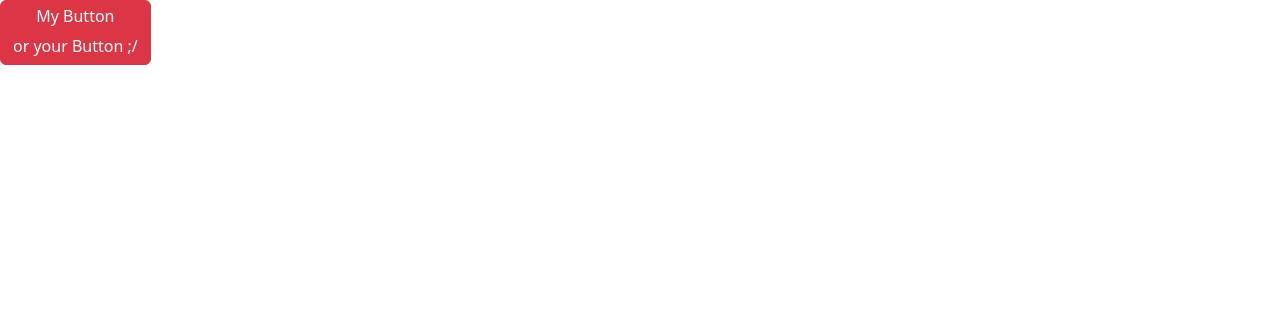
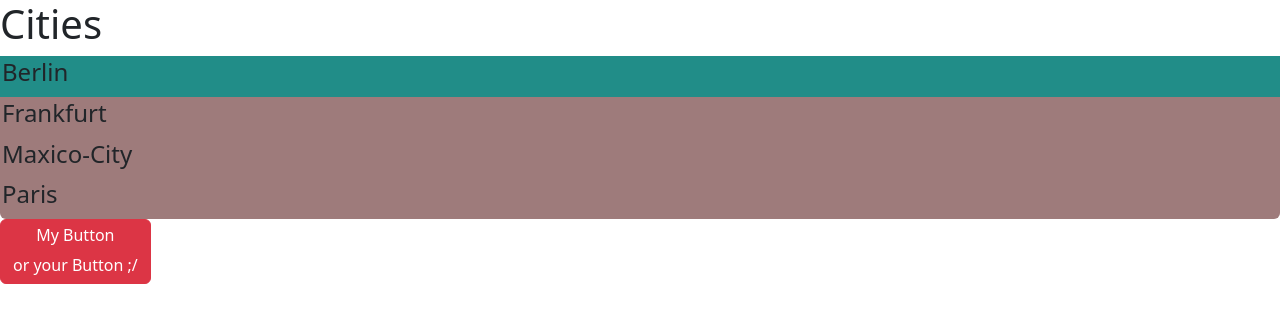
Before and after one commit to DevEljah/React_with_TypeScript, a React (Vite) app: page / in a window 1280 px wide. Shown: the top 322 px of the page. Built offline with nearby package versions, Linux system fonts and the light colour scheme.

Commit message:
styled-components

```diff
--- a/package.json
+++ b/package.json
@@ -9,9 +9,11 @@
     "preview": "vite preview"
   },
   "dependencies": {
+    "@types/styled-components": "^5.1.26",
     "bootstrap": "^5.2.3",
     "react": "^18.2.0",
-    "react-dom": "^18.2.0"
+    "react-dom": "^18.2.0",
+    "styled-components": "^5.3.9"
   },
   "devDependencies": {
     "@types/react": "^18.0.27",
--- a/src/App.tsx
+++ b/src/App.tsx
@@ -3,23 +3,24 @@ import { useState } from "react";
 import Alert from "./components/Alert";
 import MyButton from "./utils/MyButton";
 import styles from "./components/ListGroup/ListGroup.module.css";
+import ListGroup from "./components/ListGroup/ListGroup";
 
 function App() {
-  /* let items = ["Berlin", "Frankfurt", "Maxico-City", "Paris"];
+  let items = ["Berlin", "Frankfurt", "Maxico-City", "Paris"];
 
   const handleSelectItem = (item: string) => {
     console.log(item);
-  }; */
+  };
 
   const [toggle, setToggle] = useState(false);
 
   return (
     <>
-      {/* <ListGroup
+      <ListGroup
         items={items}
         heading="Cities"
         onSelectItem={handleSelectItem}
-      /> */}
+      />
       {toggle && (
         <Alert onClose={() => setToggle(false)}>
           Hey!
--- a/src/components/ListGroup/ListGroup.tsx
+++ b/src/components/ListGroup/ListGroup.tsx
@@ -1,4 +1,19 @@
 import { /* MouseEvent,*/ useState } from "react";
+import styled from "styled-components";
+
+interface ListItemProps {
+  active: boolean;
+}
+
+const List = styled.ul`
+  list-style: none;
+  background: #9e7b7b;
+  padding: 0px;
+`;
+const ListItem = styled.li<ListItemProps>`
+  padding: 2px;
+  background: ${(props) => (props.active ? "#218d88" : "none")};
+`;
 
 interface ListGroupProps {
   items: string[]; // an "array" of strings
@@ -11,7 +26,7 @@ function ListGroup({ items, heading, onSelectItem }: ListGroupProps) {
   // items = [];
 
   // let selectedIndex = 0;
-  const [selectedIndex, setSelectedIndex] = useState(-1);
+  const [selectedIndex, setSelectedIndex] = useState(0);
 
   // const [toggle, setToggle] = useState(true);
 
@@ -38,11 +53,12 @@ function ListGroup({ items, heading, onSelectItem }: ListGroupProps) {
       <h1> {heading} </h1>
       {/* {items.length === 0 ? <h4>No item foung</h4> : null} */}
       {items.length === 0 && <h4>No item foung</h4>}
-      <ul className="list-group">
+      <List className="list-group">
         {items.map((item, index) => (
-          <li
+          <ListItem
             // className={`${toggle ? "active" : n ull}`}
-            className={selectedIndex === index ? "list-group-item active" : ""}
+            /*  className={selectedIndex === index ? "list-group-item active" : ""} */
+            active={selectedIndex === index}
             key={item}
             onClick={() => {
               setSelectedIndex(index);
@@ -51,9 +67,9 @@ function ListGroup({ items, heading, onSelectItem }: ListGroupProps) {
             // style={myStyle}
           >
             <h4>{item}</h4>
-          </li>
+          </ListItem>
         ))}
-      </ul>
+      </List>
     </>
   );
 }
```
Also changed, not shown: 1 other file (tests, documents, lock files or other folders).
